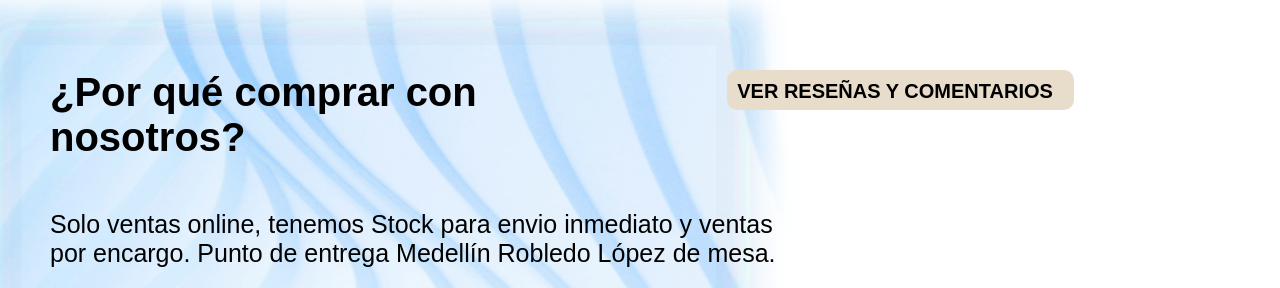
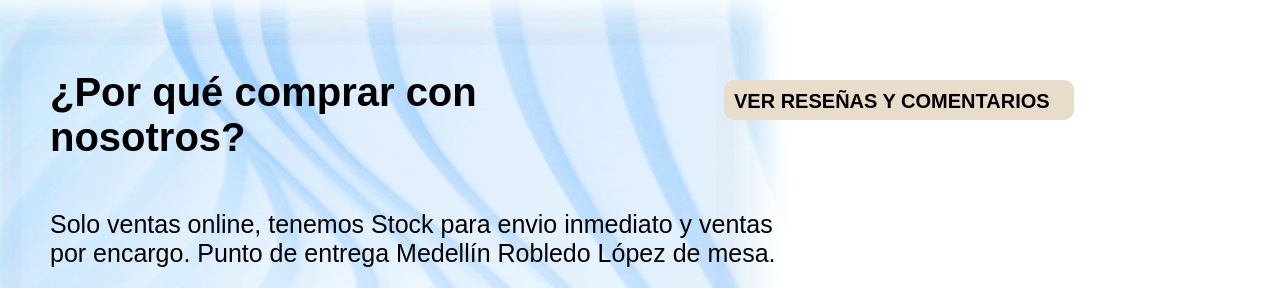
Before and after one commit to JEAGUILARRUA/modaliber_website, a plain HTML site: page index.html in a window 1280 px wide. Shown: the part 1480-1768 px from the top of the page. Drawn offline with Linux system fonts and the light colour scheme; files whose address does not match are found by name.

Commit message:
correcciones footer

```diff
--- a/CSS/styleLiber.css
+++ b/CSS/styleLiber.css
@@ -231,12 +231,10 @@ main{margin: 0;
 /* APERTURA CS PARA FOOTER */
 
 footer{position: relative;
-      z-index: -2;
+
 }
 
 .ondasfoot{margin-top: -90px;
-
-
 }
 
 .text1foot{position: relative ;
@@ -251,19 +249,21 @@ footer h2{font-family: sans-serif;
           font-size: 40px;
 }
 
-.resenasycommit{width:350px;
+.reseñasycommit{width:350px;
     height: 40px;
     background-color: #e7ddca;
     border-radius:10px;
     padding: 10px;
     margin-left: 50px;
+
 }
 
-.resenas{font-family: sans-serif;
+.reseñas{font-family: sans-serif;
         font-size: 20px;
         text-decoration: none;
         color: #000000;
         font-weight: bold;
+
 
 }
 
--- a/index.html
+++ b/index.html
@@ -78,9 +78,11 @@
       <img class="ondasfoot" src="Imagenes/image2.png" alt="" width="800" height="580">
         <div class="text1foot">
          <h2>¿Por qué comprar con nosotros?</h2>
-      <div class="resenasycommit">
-      <a class="resenas" href="https://www.instagram.com/moda.liber?r=nametag" target="_blank">VER RESEÑAS Y COMENTARIOS</a>
+         <a class="reseñas" href="https://www.instagram.com/moda.liber?r=nametag" target="_blank">
+          <div class="reseñasycommit">
+          <p>VER RESEÑAS Y COMENTARIOS</p>
          </div>
+         </a>
       </div>
     <div class="footInfo">
       <div class="foottext">
```
Lines whose indentation alone changed are shown as unchanged.
